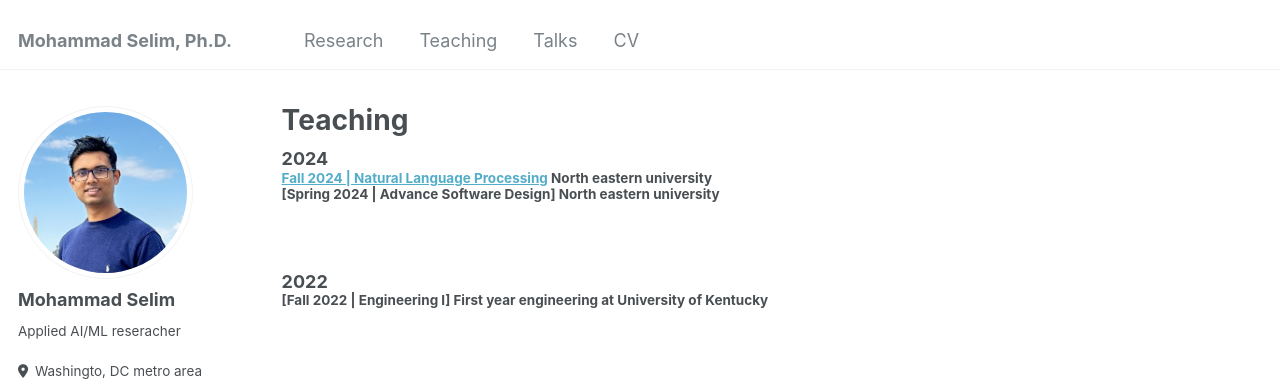
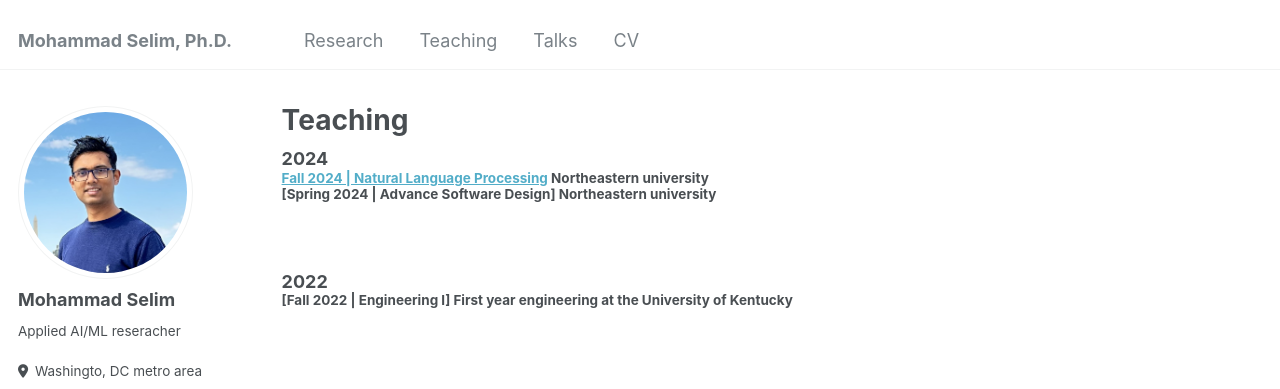
Before and after one commit to selimmd/selimmd.github.io, a Jekyll site: the page built from _pages/teaching.md, in a window 1280 px wide. Shown: the top 389 px of the page. Built offline with Jekyll 4.4.1, drawn with Linux system fonts in a browser that asks for light colours; some web fonts are replaced.

Commit message:
Update teaching.md

```diff
--- a/_pages/teaching.md
+++ b/_pages/teaching.md
@@ -14,10 +14,10 @@ h2, h3, h4, h5, h6 {margin: 0;}
 {% include base_path %}
 
 ### 2024
-#### [Fall 2024 | Natural Language Processing](https://selimmd.github.io/nlp2024/)  North eastern university
-#### [Spring 2024 | Advance Software Design] North eastern university
+#### [Fall 2024 | Natural Language Processing](https://selimmd.github.io/nlp2024/)  Northeastern university
+#### [Spring 2024 | Advance Software Design] Northeastern university
 <br/>
 
 ### 2022
-#### [Fall 2022 | Engineering I] First year engineering at University of Kentucky
+#### [Fall 2022 | Engineering I] First year engineering at the University of Kentucky
 <br/>
```
